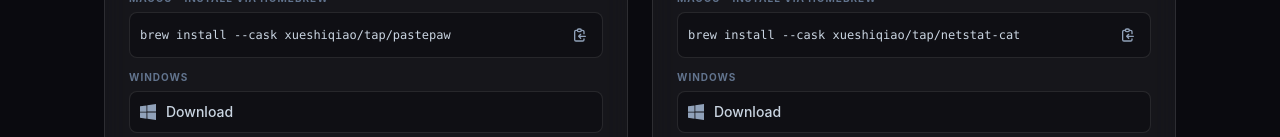
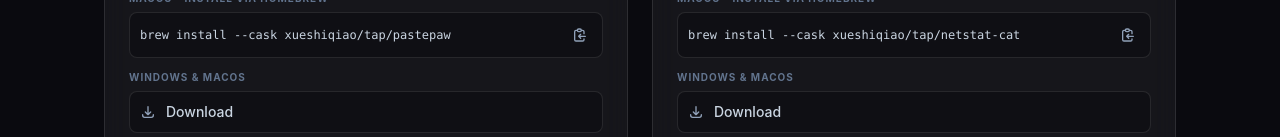
Before and after one commit to XueshiQiao/XueshiQiao.github.io, a React (Vite) app: page /#/ in a window 1280 px wide. Shown: the part 815-952 px from the top of the page. Built offline with nearby package versions, Linux system fonts and the light colour scheme.

Commit message:
style: update download section header and icon
- Renamed 'Windows' download section to 'Windows & macOS'

- Replaced Windows logo icon with a generic download icon for broader context

```diff
--- a/src/components/AppCard.tsx
+++ b/src/components/AppCard.tsx
@@ -79,17 +79,17 @@
 
             {app.platform.includes('Windows') && (
               <div>
-                <div className="text-[10px] text-slate-500 mb-1.5 font-bold uppercase tracking-widest">Windows</div>
+                <div className="text-[10px] text-slate-500 mb-1.5 font-bold uppercase tracking-widest">Windows & macOS</div>
                 <a
                   href={`${app.githubUrl}/releases/latest`}
                   target="_blank"
                   rel="noopener noreferrer"
                   onClick={(e) => e.stopPropagation()}
                   className="flex items-center justify-start gap-2.5 bg-dark-900/50 border border-white/10 rounded-lg p-2.5 hover:bg-dark-900/80 hover:border-accent-blue/50 transition-all text-sm font-medium text-slate-300 hover:text-white group/win"
-                  title="Download latest Windows release"
+                  title="Download latest release"
                 >
-                  <svg className="w-4 h-4 text-slate-400 group-hover/win:text-accent-blue transition-colors" fill="currentColor" viewBox="0 0 24 24">
-                    <path d="M0 3.449L9.75 2.1v9.451H0m10.949-9.602L24 0v11.4H10.949M0 12.6h9.75v9.451L0 20.699M10.949 12.6H24V24l-12.9-1.801"/>
+                  <svg className="w-4 h-4 text-slate-400 group-hover/win:text-accent-blue transition-colors" fill="none" viewBox="0 0 24 24" stroke="currentColor">
+                    <path strokeLinecap="round" strokeLinejoin="round" strokeWidth={2} d="M4 16v1a3 3 0 003 3h10a3 3 0 003-3v-1m-4-4l-4 4m0 0l-4-4m4 4V4" />
                   </svg>
                   Download
                 </a>
```
